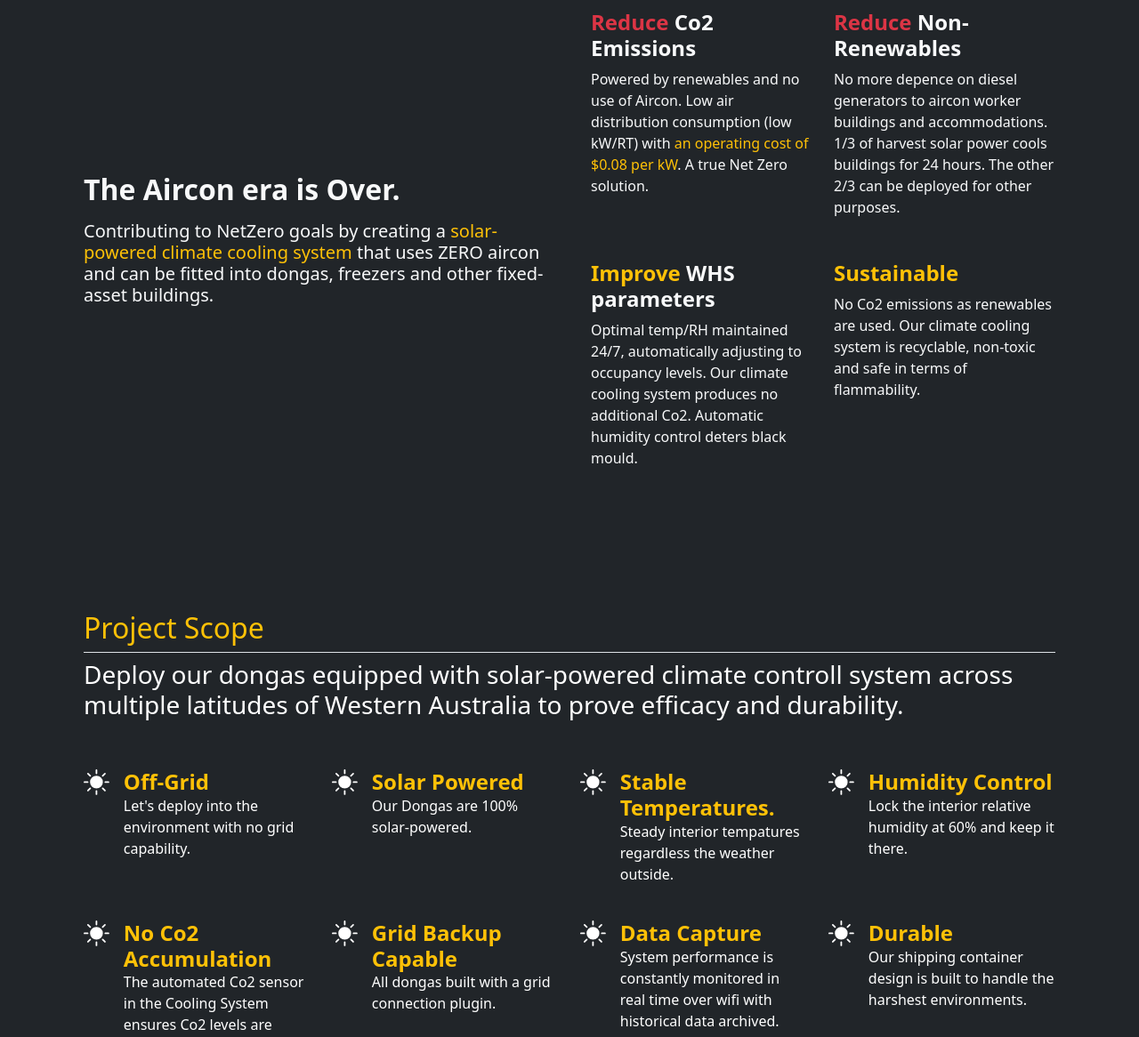
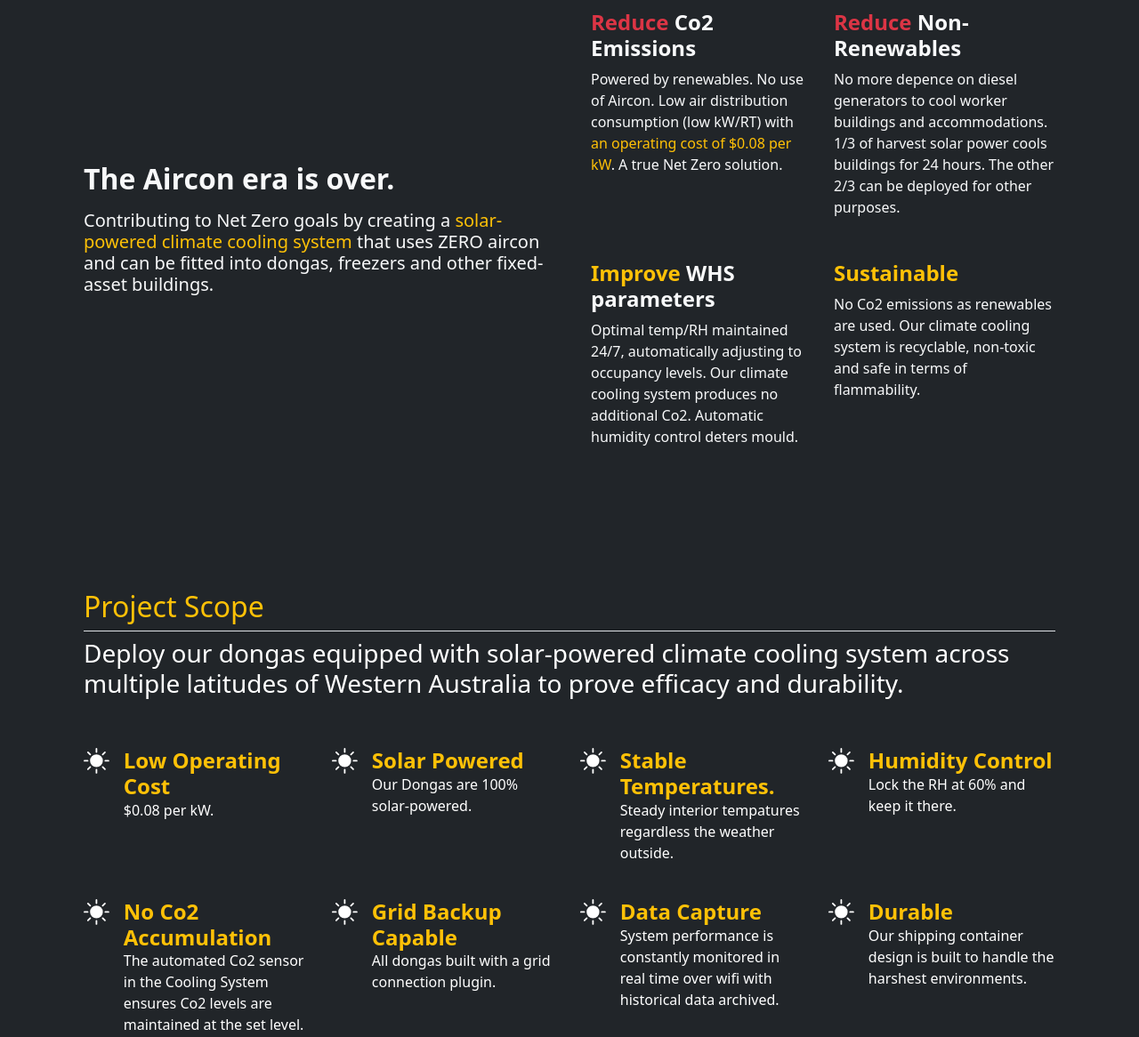
Before and after one commit to marchingbots/iceBox, a plain HTML site: page scope.html in a window 1280 px wide. Shown: the part 260-1426 px from the top of the page at 89% size. Drawn offline with nearby package versions, Linux system fonts and the light colour scheme.

Commit message:
spelling

```diff
--- a/scope.html
+++ b/scope.html
@@ -22,8 +22,8 @@
     <h2 class="pb-2 border-bottom text-warning">Our Mission</h2>
     <div class="row row-cols-1 row-cols-md-2 align-items-md-center g-5 py-5">
         <div class="col d-flex flex-column align-items-start gap-2">
-            <h2 class="fw-bold text-light">The Aircon era is Over.</h2>
-            <h5 class="text-light">Contributing to NetZero goals by creating a <span class="text-warning">solar-powered climate cooling system </span>that uses ZERO aircon and can be fitted into dongas, freezers and other fixed-asset buildings.</h5>
+            <h2 class="fw-bold text-light">The Aircon era is over.</h2>
+            <h5 class="text-light">Contributing to Net Zero goals by creating a <span class="text-warning">solar-powered climate cooling system </span>that uses ZERO aircon and can be fitted into dongas, freezers and other fixed-asset buildings.</h5>
             <!-- <a href="#" class="btn btn-primary btn-lg">Primary button</a>  -->
         </div>
 
@@ -36,7 +36,7 @@
 
                     <h4 class="fw-semibold mb-0 text-light"><span class="text-danger">Reduce</span> Co2 Emissions</h4>
 
-                    <p class="text-light">Powered by renewables and no use of Aircon. Low air distribution consumption (low kW/RT) with <span class="text-warning">an operating cost of $0.08 per kW</span>. A true Net Zero solution.</p>
+                    <p class="text-light">Powered by renewables. No use of Aircon. Low air distribution consumption (low kW/RT) with <span class="text-warning">an operating cost of $0.08 per kW</span>. A true Net Zero solution.</p>
                 </div>
 
                 <div class="col d-flex flex-column gap-2">
@@ -45,7 +45,7 @@
 
                      <h4 class="fw-semibold mb-0 text-light"><span class="text-danger">Reduce </span> Non-Renewables</h4>
 
-                     <p class="text-light">No more depence on diesel generators to aircon worker buildings and accommodations. 1/3 of harvest solar power cools buildings for 24 hours. The other 2/3 can be deployed for other purposes.</p>
+                     <p class="text-light">No more depence on diesel generators to cool worker buildings and accommodations. 1/3 of harvest solar power cools buildings for 24 hours. The other 2/3 can be deployed for other purposes.</p>
                 </div>
 
                 <div class="col d-flex flex-column gap-2">
@@ -54,7 +54,7 @@
 
                     <h4 class="fw-semibold mb-0 text-light"><span class="text-warning">Improve</span> WHS parameters</h4>
 
-                    <p class="text-light">Optimal temp/RH maintained 24/7, automatically adjusting to occupancy levels. Our climate cooling system produces no additional Co2. Automatic humidity control deters black mould.</p>
+                    <p class="text-light">Optimal temp/RH maintained 24/7, automatically adjusting to occupancy levels. Our climate cooling system produces no additional Co2. Automatic humidity control deters mould.</p>
                 </div>
 
                 <div class="col d-flex flex-column gap-2">
@@ -72,10 +72,11 @@
 
 <div class="b-example-divider"></div>
 
+<!-- icon blocks -->
 
 <div class="container px-4 py-5" id="icon-grid">
     <h2 class="pb-2 border-bottom text-warning">Project Scope</h2>
-    <h3>Deploy our dongas equipped with solar-powered climate controll system across multiple latitudes of Western Australia to prove efficacy and durability. </h3>
+    <h3>Deploy our dongas equipped with solar-powered climate cooling system across multiple latitudes of Western Australia to prove efficacy and durability. </h3>
         <div class="row row-cols-1 row-cols-sm-2 row-cols-md-3 row-cols-lg-4 g-4 py-5">
 
             <div class="col d-flex align-items-start">
@@ -84,8 +85,8 @@
                 <path d="M8 12a4 4 0 1 0 0-8 4 4 0 0 0 0 8M8 0a.5.5 0 0 1 .5.5v2a.5.5 0 0 1-1 0v-2A.5.5 0 0 1 8 0m0 13a.5.5 0 0 1 .5.5v2a.5.5 0 0 1-1 0v-2A.5.5 0 0 1 8 13m8-5a.5.5 0 0 1-.5.5h-2a.5.5 0 0 1 0-1h2a.5.5 0 0 1 .5.5M3 8a.5.5 0 0 1-.5.5h-2a.5.5 0 0 1 0-1h2A.5.5 0 0 1 3 8m10.657-5.657a.5.5 0 0 1 0 .707l-1.414 1.415a.5.5 0 1 1-.707-.708l1.414-1.414a.5.5 0 0 1 .707 0m-9.193 9.193a.5.5 0 0 1 0 .707L3.05 13.657a.5.5 0 0 1-.707-.707l1.414-1.414a.5.5 0 0 1 .707 0m9.193 2.121a.5.5 0 0 1-.707 0l-1.414-1.414a.5.5 0 0 1 .707-.707l1.414 1.414a.5.5 0 0 1 0 .707M4.464 4.465a.5.5 0 0 1-.707 0L2.343 3.05a.5.5 0 1 1 .707-.707l1.414 1.414a.5.5 0 0 1 0 .708"/>
                 </svg>
                 <div>
-                    <h3 class="fw-bold mb-0 fs-4 text-warning">Off-Grid</h3>
-                    <p>Let's deploy into the environment with no grid capability.</p>
+                    <h3 class="fw-bold mb-0 fs-4 text-warning">Low Operating Cost</h3>
+                    <p>$0.08 per kW.</p>
                 </div>
             </div>
 
@@ -119,7 +120,7 @@
                 </svg>
                 <div>
                     <h3 class="fw-bold mb-0 fs-4 text-warning">Humidity Control</h3>
-                    <p>Lock the interior relative humidity at 60% and keep it there.</p>
+                    <p>Lock the RH at 60% and keep it there.</p>
                 </div>
             </div>
 
```
